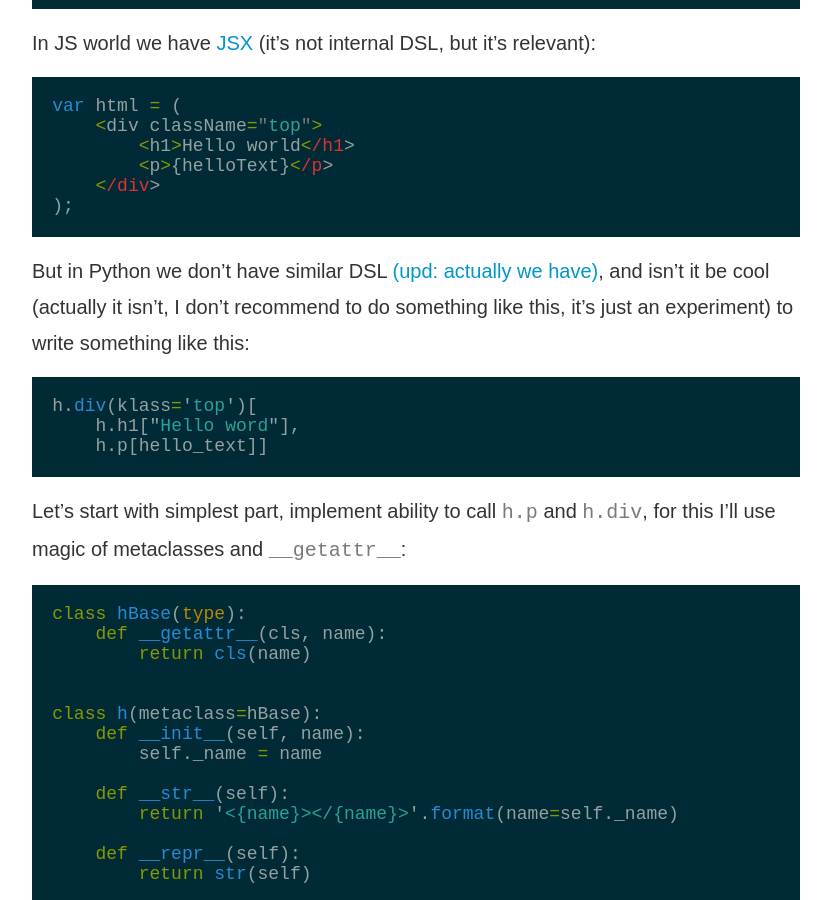
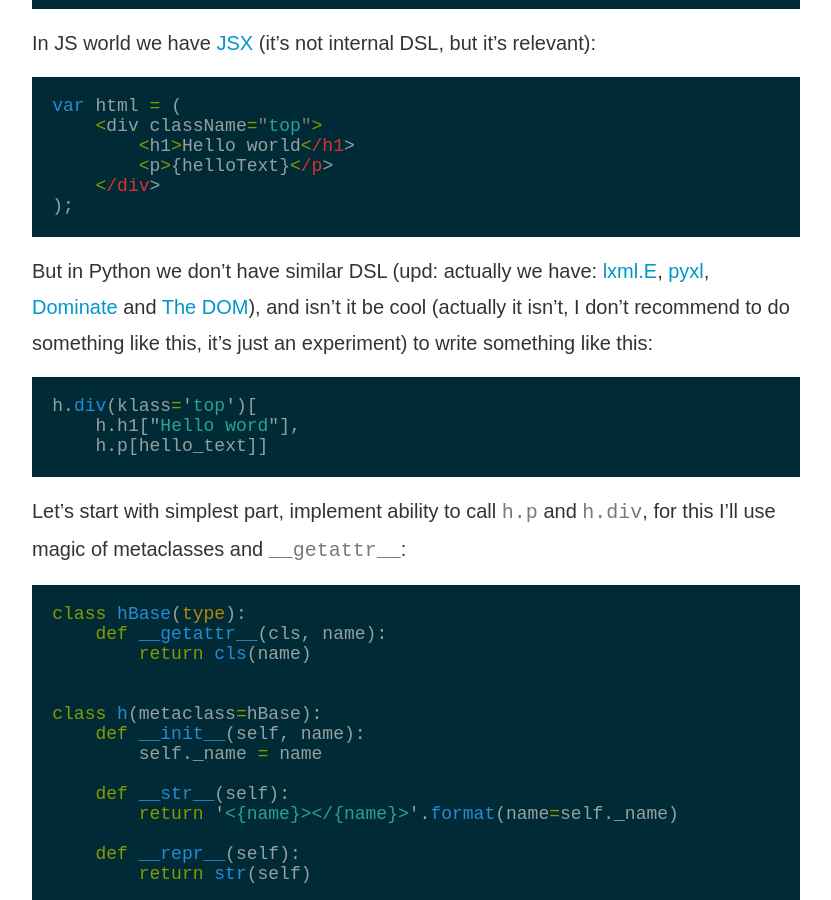
Before and after one commit to nvbn/nvbn.github.io, a Jekyll site: the page built from _posts/2015-04-04-python-html-dsl.md, in a window 1280 px wide and 900 px high, scrolled down 697 px. Shown: the whole window, without its empty margins (224-1055 px from the left). Built offline with Jekyll 4.4.1, drawn with Linux system fonts in a browser that asks for light colours; Markdown is read by kramdown in place of the engine named in the settings; comment, search, counter and statistics services are not loaded.

Commit message:
Add links to exists libs

````diff
--- a/_posts/2015-04-04-python-html-dsl.md
+++ b/_posts/2015-04-04-python-html-dsl.md
@@ -24,7 +24,11 @@ var html = (
 );
 ```
 
-But in Python we don't have similar DSL [(upd: actually we have)](http://lxml.de/tutorial.html#the-e-factory), and isn't it be cool
+But in Python we don't have similar DSL (upd: actually we have:
+[lxml.E](http://lxml.de/tutorial.html#the-e-factory),
+[pyxl](https://github.com/dropbox/pyxl),
+[Dominate](https://github.com/Knio/dominate) and
+[The DOM](https://github.com/timothycrosley/thedom)), and isn't it be cool
 (actually it isn't, I don't recommend to do something like this,
 it's just an experiment) to write something like this:
 
````
